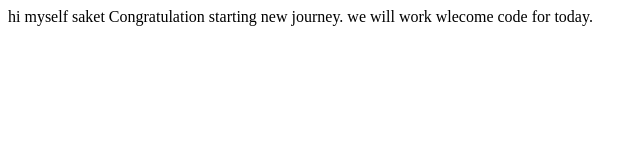
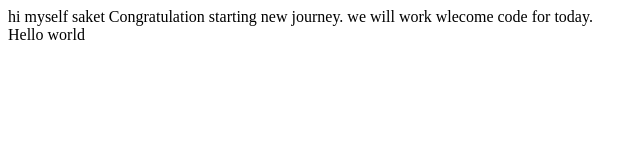
Before and after one commit to kumarsaket601/Saketlearn, a plain HTML site: page index.html in a window 1280 px wide. Shown: the full height of the page, 0-640 px from the left. Drawn offline with Linux system fonts and the light colour scheme.

Commit message:
docs: change in docs

```diff
--- a/index.html
+++ b/index.html
@@ -4,4 +4,4 @@ hi myself saket
 Congratulation starting new journey.
 we will work wlecome code for today.
 
-<div class="he"></div>
+<div class="he">Hello world</div>
```
